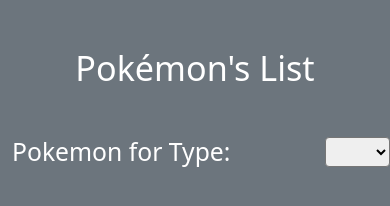
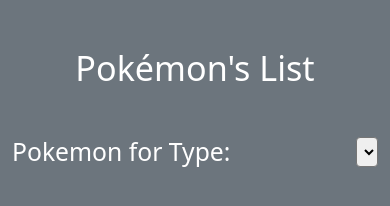
Before and after one commit to DeamonPedro/atvd1_web, a plain HTML site: page pokeapi_consumer/index.html in a window 390 px wide. Drawn offline with nearby package versions, Linux system fonts and the light colour scheme; no server answers.

Commit message:
fix(Repository): not responsive select fixed

```diff
--- a/pokeapi_consumer/index.html
+++ b/pokeapi_consumer/index.html
@@ -45,9 +45,9 @@
         <header class="text-center mb-5">
             <h1 class="display-4 font-weight-bold text-white">Pokémon's List</h1>
         </header>
-        <section class="row">
-            <h2 class="font-weight-bold mb-2 text-white col">Pokemon for Type:</h2>
-            <select class="rounded mb-2 col-2" id="pokemonType">
+        <section class="d-flex flex-row justify-content-between">
+            <h2 class="font-weight-bold mb-2 text-white">Pokemon for Type:</h2>
+            <select class="rounded mb-2" id="pokemonType">
             </select>
         </section>
         <div id="list" class="row pb-5">
```
